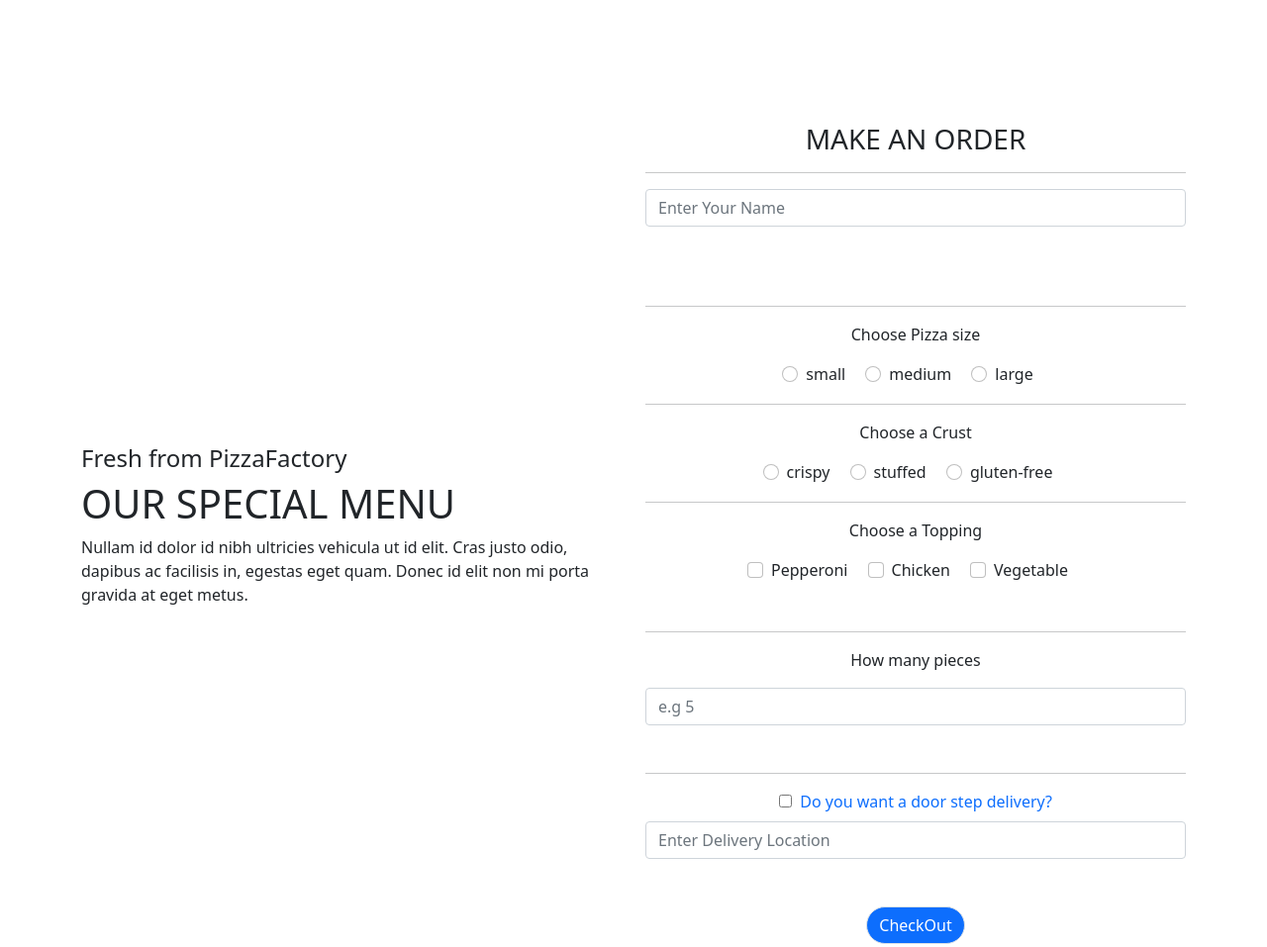
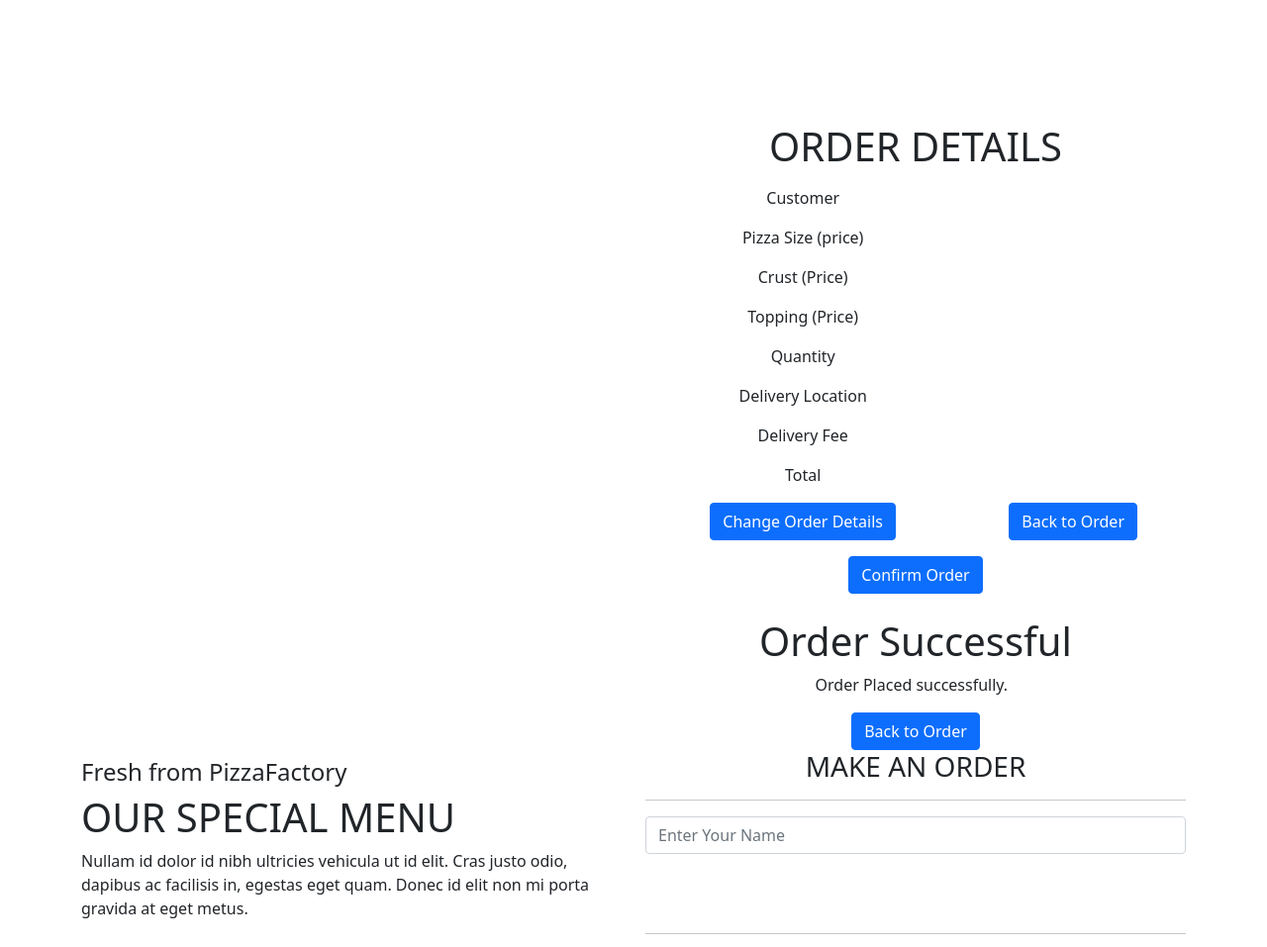
Before and after one commit to osamwelian3/PizzaFactory, a plain HTML site: page index.html in a window 1280 px wide. Shown: the part 3500-4457 px from the top of the page at 99% size. Drawn offline with nearby package versions, Linux system fonts and the light colour scheme; a script that the page names is missing.

Commit message:
It will create order details and success message

```diff
--- a/index.html
+++ b/index.html
@@ -268,6 +268,58 @@
                     </div>
                 </div>
                 <div class="col-sm-7 col-md-7 col-lg-6 text-center align-self-center">
+                    <div class="orderDetails">
+                        <h1>ORDER DETAILS</h1>
+                        <div class="table-responsive">
+                            <table class="table table-borderless">
+                                <tbody>
+                                    <tr>
+                                        <td>Customer</td>
+                                        <td class="cname"></td>
+                                    </tr>
+                                    <tr>
+                                        <td>Pizza Size (price)</td>
+                                        <td class="psize"></td>
+                                    </tr>
+                                    <tr>
+                                        <td>Crust (Price)</td>
+                                        <td class="cprice"></td>
+                                    </tr>
+                                    <tr>
+                                        <td>Topping (Price)</td>
+                                        <td class="tprice"></td>
+                                    </tr>
+                                    <tr>
+                                        <td>Quantity</td>
+                                        <td class="qnty"></td>
+                                    </tr>
+                                    <tr class="locRow">
+                                        <td>Delivery Location</td>
+                                        <td class="dloc"></td>
+                                    </tr>
+                                    <tr class="feeRow">
+                                        <td>Delivery Fee</td>
+                                        <td class="dfee"></td>
+                                    </tr>
+                                    <tr>
+                                        <td>Total</td>
+                                        <td class="total"></td>
+                                    </tr>
+                                    <tr>
+                                        <td><button class="btn btn-primary changeBtn" type="button">Change Order Details</button></td>
+                                        <td><button class="btn btn-primary backBtn" type="button">Back to Order</button></td>
+                                    </tr>
+                                    <tr>
+                                        <td colspan="2"><button class="btn btn-primary confirmBtn" type="button">Confirm Order</button></td>
+                                    </tr>
+                                </tbody>
+                            </table>
+                        </div>
+                    </div>
+                    <div class="confirmed">
+                        <h1>Order Successful</h1>
+                        <p>Order Placed successfully.&nbsp;&nbsp;<span class="successLocation"></span></p><button class="btn btn-primary backBtn" type="button">Back to Order</button>
+                    </div>
                     <form id="orderForm" method="post">
                         <h3>MAKE AN ORDER</h3>
                         <hr>
```
